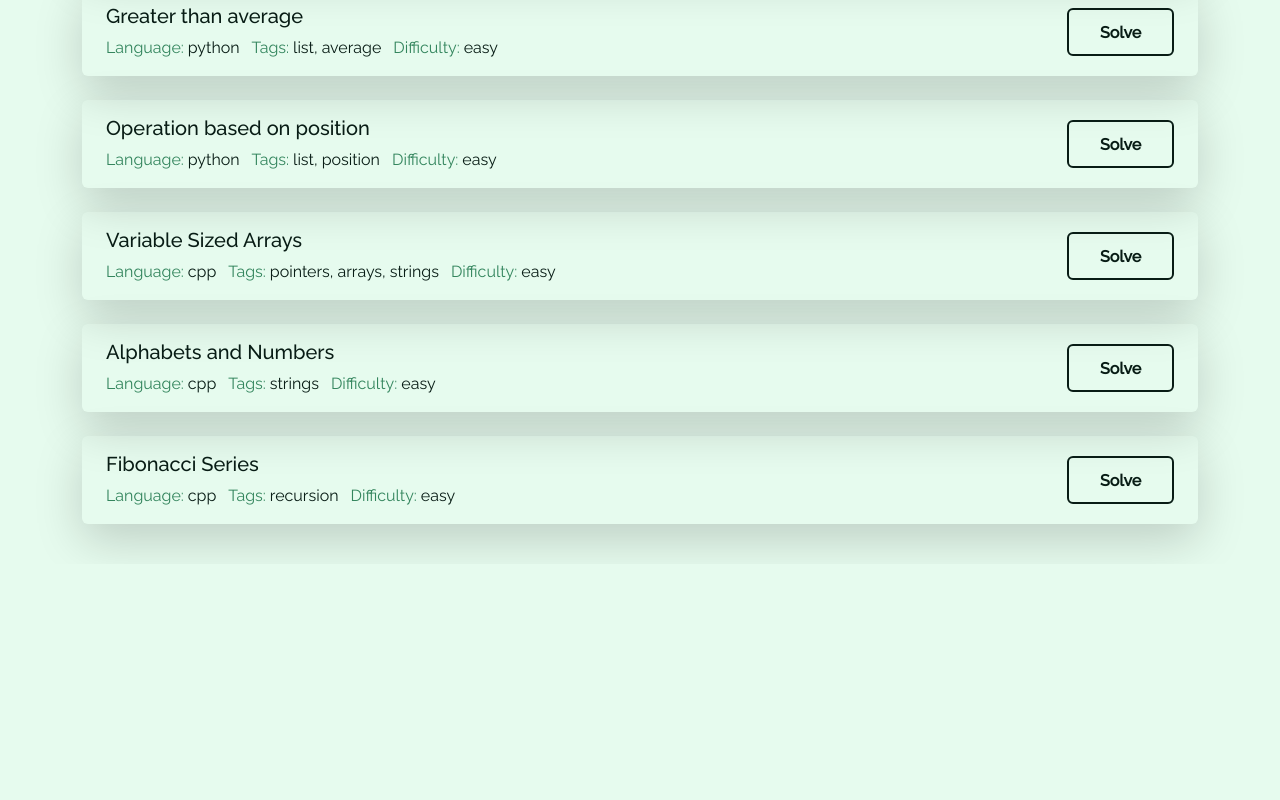
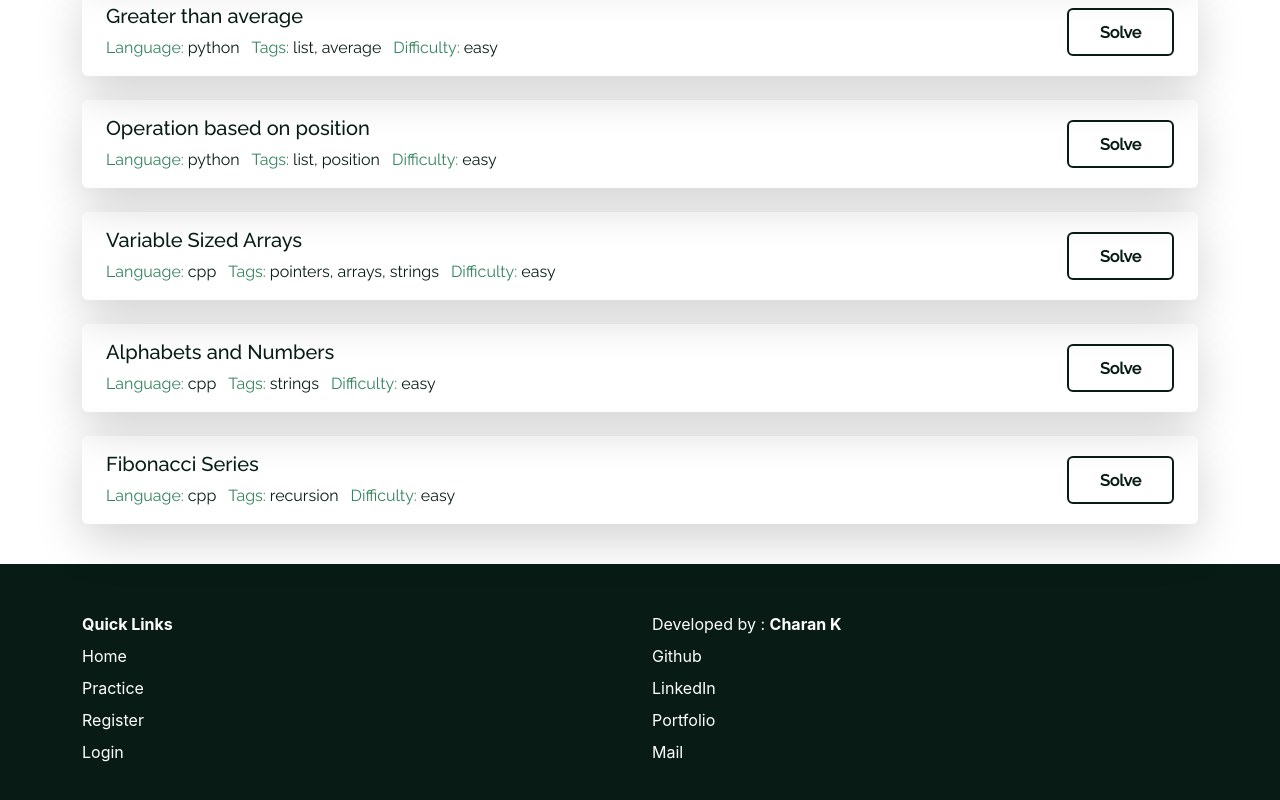
Before and after one commit to charanGIT06/coding-website, a React (Vite) app: page /practice in a window 1280 px wide. Shown: the part 748-1548 px from the top of the page. Before the commit the page ends 1312 px from the top, so only its background shows below. Built offline with nearby package versions, Linux system fonts and the light colour scheme.

Commit message:
developer details

```diff
--- a/src/App.jsx
+++ b/src/App.jsx
@@ -13,6 +13,7 @@ import Dashboard from "./pages/Dashboard";
 import Practice from "./pages/Practice";
 import Submissions from "./pages/Submissions";
 import CodingPage from "./pages/CodingPage";
+import Footer from "./components/Footer";
 // CSS
 import "./css/index.css";
 
@@ -37,6 +38,7 @@ ReactDOM.createRoot(document.getElementById("root")).render(
           />
           {/* <Route path="/codingpage/:language" element={<CodingPage />} /> */}
         </Routes>
+      <Footer />
       </BrowserRouter>
     </React.StrictMode>
   </ChakraProvider>
--- /dev/null
+++ b/src/components/Footer.jsx
@@ -0,0 +1,54 @@
+import { Link } from "react-router-dom";
+import { useNavigate } from "react-router-dom";
+
+export default () => {
+  const navigate = useNavigate();
+
+  return (
+    <div className="footer">
+      <div className="container">
+        <div className="row py-5">
+          <div className="quick-links col-6">
+            <p className="py-0 my-0" style={{ fontWeight: "bold" }}>
+              Quick Links
+            </p>
+            <ul style={{ listStyleType: "none" }} className="p-0">
+              {["Home", "Practice", "Register", "Login"].map((link) => {
+                return (
+                  <li
+                    className="m-0 pt-2"
+                    onClick={() => {
+                      navigate(`/${link.toLowerCase()}`);
+                    }}
+                  >
+                    <button>{link}</button>
+                  </li>
+                );
+              })}
+            </ul>
+          </div>
+          <div className="developer-links col-6">
+            <p className="py-0 my-0">
+              Developed by :{" "}
+              <span style={{ fontWeight: "bold" }}>Charan K</span>{" "}
+            </p>
+            <ul style={{ listStyleType: "none" }} className="p-0">
+              {[
+                ["Github", "https://github.com/charanGIT06"],
+                ["LinkedIn", "https://www.linkedin.com/in/imcharank/"],
+                ["Portfolio", "https://charank06.netlify.app/"],
+                ['Mail', "mailto:imcharan.k@gmail.com"]
+              ].map(([link, address]) => {
+                return (
+                  <li className="m-0 pt-2">
+                    <a href={address}>{link}</a>
+                  </li>
+                );
+              })}
+            </ul>
+          </div>
+        </div>
+      </div>
+    </div>
+  );
+};
--- a/src/css/index.css
+++ b/src/css/index.css
@@ -21,8 +21,10 @@
 .navbar {
   background-color: var(--dark-green) !important;
 }
+.footer {
+  background-color: var(--dark-green) !important;
+}
 body {
-  background-color: var(--light-green) !important;
   font-family: "Raleway", sans-serif;
   color: white !important;
 }
@@ -59,5 +61,5 @@ option {
   color: var(--light-green) !important;
 }
 .text-input {
-border: 2px solid var(--dark-green) !important;
+  border: 2px solid var(--dark-green) !important;
 }
--- a/src/css/practice.css
+++ b/src/css/practice.css
@@ -1,6 +1,5 @@
 @import url('https://fonts.googleapis.com/css2?family=DM+Serif+Display&family=Poppins:wght@100;300;400;500;700;800&family=Raleway:wght@300;400;500&family=Source+Code+Pro&display=swap');
 .practice-page {
-    height: 100vh;
     font-family: 'Raleway', sans-serif;
 }
 .language-container {
--- a/src/pages/HomePage.jsx
+++ b/src/pages/HomePage.jsx
@@ -9,6 +9,7 @@ import { Divider } from "@chakra-ui/react";
 import Login from "../components/Login";
 import SignUp from "../components/SignUp";
 import NavBar from "../components/NavBar";
+import Footer from "../components/Footer";
 
 export default () => {
   let { account } = useParams();
--- a/src/pages/Practice.jsx
+++ b/src/pages/Practice.jsx
@@ -6,6 +6,7 @@ import { useNavigate } from "react-router-dom";
 import QuestionCard from "../components/QuestionCard";
 import "../css/practice.css";
 import NavBar from "../components/NavBar";
+import Footer from "../components/Footer";
 // Chakra-UI
 import { Divider } from "@chakra-ui/react";
 import data from "../data/data.json";
```
